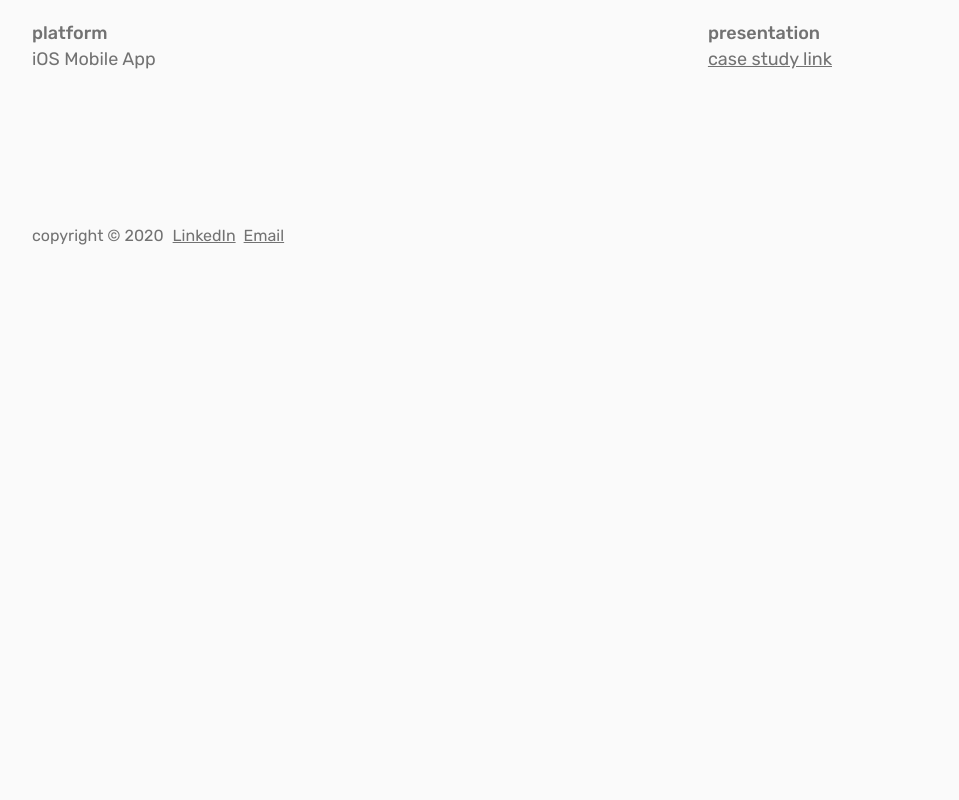
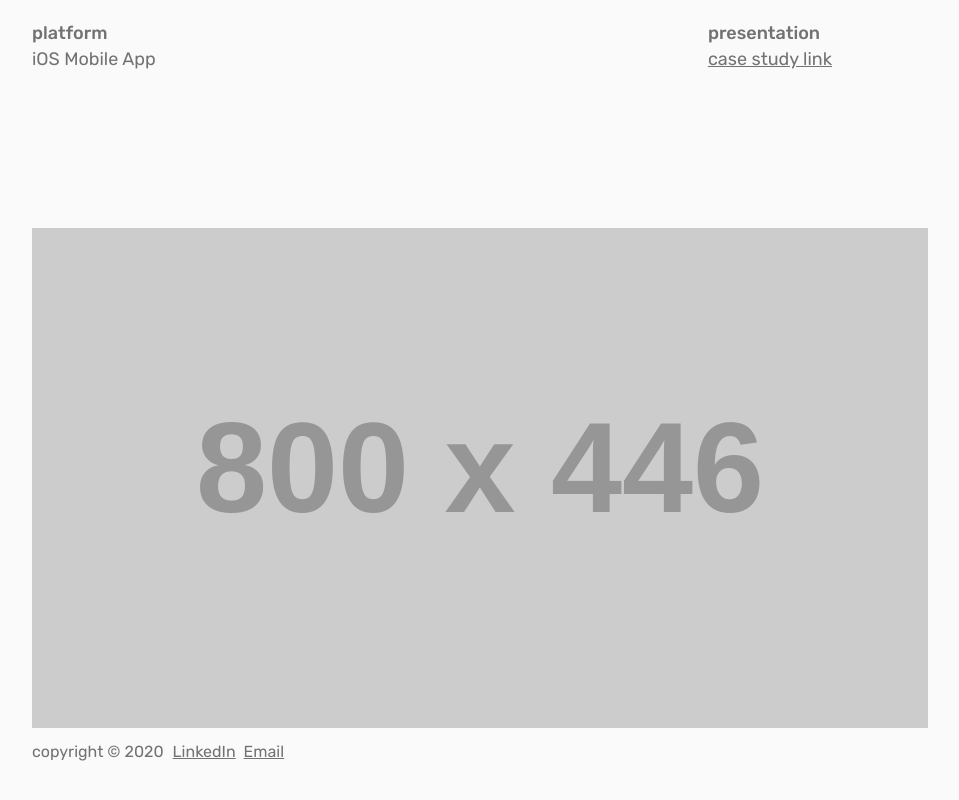
Before and after one commit to fyeung21/edison-web, a React (Create React App) app: page /translink in a window 1280 px wide. Shown: the part 1073-1873 px from the top of the page, without its empty margins (160-1119 px from the left). Before the commit the page ends 1357 px from the top, so only its background shows below. Built offline with nearby package versions, Linux system fonts and the light colour scheme.

Commit message:
feat: Create ProjectImg component

```diff
--- /dev/null
+++ b/src/components/WorkDetails/ProjectImg.js
@@ -0,0 +1,12 @@
+import React from "react";
+import { ProjectImgCont, Image } from "./detailStyles"
+
+const ProjectImg = ({ projectImg }) => {
+    return (
+        <ProjectImgCont>
+            <Image src={projectImg} alt={"project image"} />
+        </ProjectImgCont>
+    );
+}
+
+export default ProjectImg;
--- a/src/components/WorkDetails/detailStyles.js
+++ b/src/components/WorkDetails/detailStyles.js
@@ -61,3 +61,14 @@ export const PresLink = styled.a`
     font-size: ${theme.bodyFontSize};
     color: ${({ theme }) => theme.mainTxtColor}
 `
+
+////////////////// Image
+
+export const ProjectImgCont = styled.div`
+    margin: 1rem 0;
+    height: 500px;
+`
+export const Image = styled.img`
+    height: 100%;
+    width: 100%;
+`
--- a/src/pages/detailsPages/translink.js
+++ b/src/pages/detailsPages/translink.js
@@ -1,6 +1,7 @@
 import React from 'react';
 import Stats from '../../components/WorkDetails/Stats';
 import Banner from '../../components/WorkDetails/Banner';
+import ProjectImg from '../../components/WorkDetails/ProjectImg';
 
 const Translink = () => {
     return (
@@ -14,6 +15,7 @@ const Translink = () => {
                 platform={"iOS Mobile App"}
                 presentation={"https://www.canva.com/design/DAD7VmqxQhc/7eRKD-ef_RatsS_RuACCbw/view?utm_content=DAD7VmqxQhc&utm_campaign=designshare&utm_medium=link&utm_source=sharebutton"}
             />
+            <ProjectImg projectImg={"https://via.placeholder.com/800x446/d3d3d3"} />
         </>
     );
 }
```
